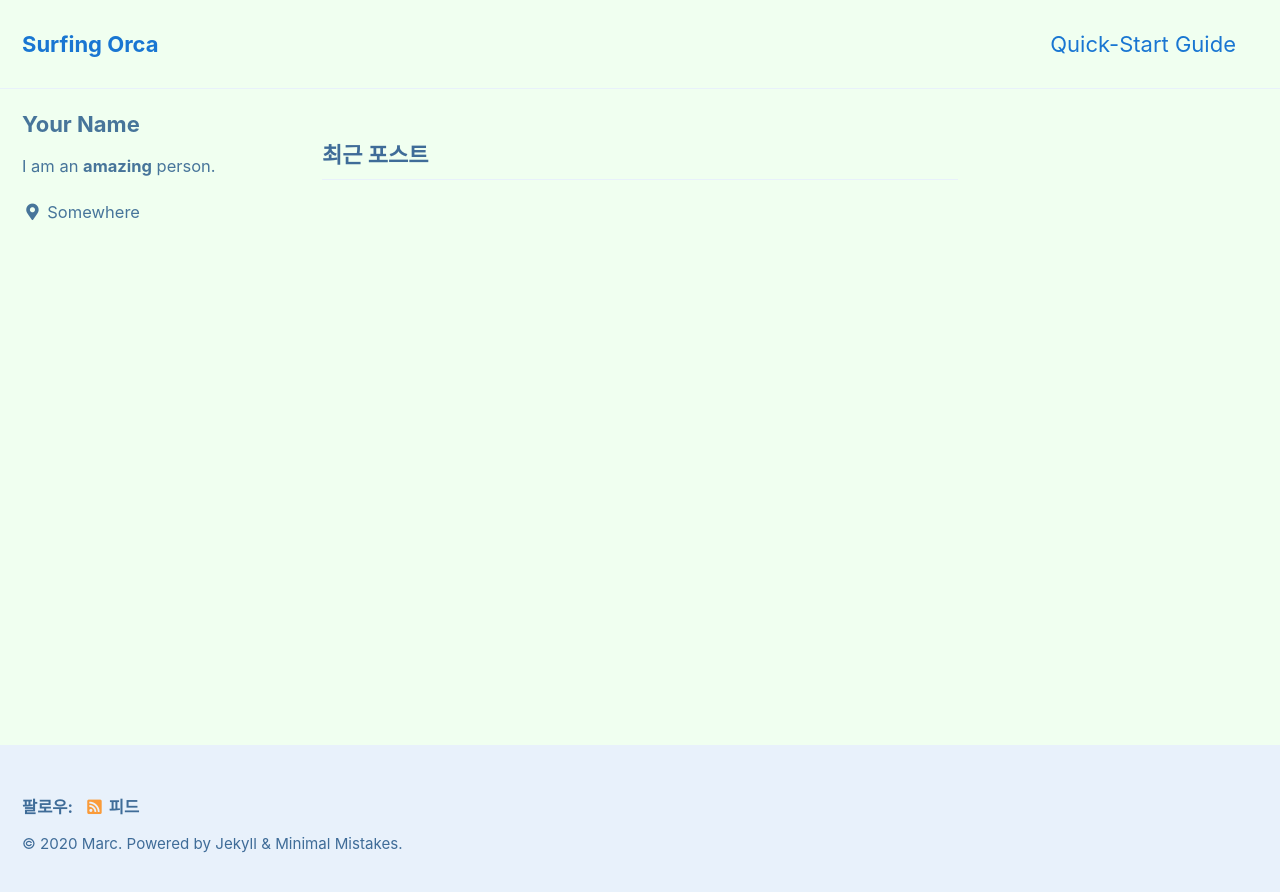
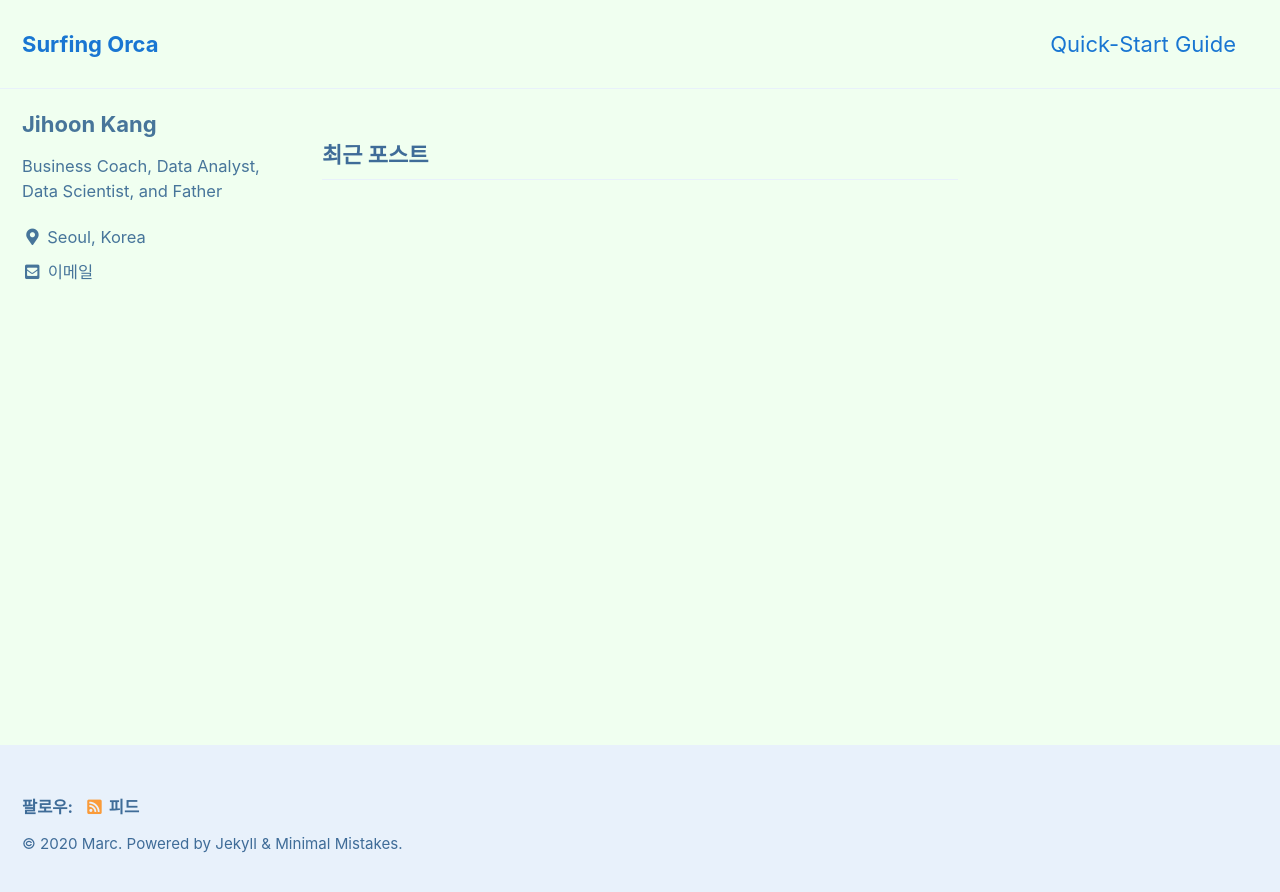
Before and after one commit to SurfingOrca/SurfingOrca.github.io, a Jekyll site: the page built from index.html, in a window 1280 px wide. Shown: the top 892 px of the page. Built offline with Jekyll 4.4.1, drawn with Linux system fonts in a browser that asks for light colours; cached includes are drawn as plain includes; the list of posts is cut into pages by our own code.

Commit message:
"Few Other Changes"

```diff
--- a/_config.yml
+++ b/_config.yml
@@ -93,11 +93,11 @@ analytics:
 
 # Site Author
 author:
-  name             : "Your Name"
+  name             : "Jihoon Kang"
   avatar           : # path of avatar image, e.g. "/assets/images/bio-photo.jpg"
-  bio              : "I am an **amazing** person."
-  location         : "Somewhere"
-  email            :
+  bio              : "Business Coach, Data Analyst, Data Scientist, and Father"
+  location         : "Seoul, Korea"
+  email            : "surfingorca@kakao.com"
   links:
     - label: "Email"
       icon: "fas fa-fw fa-envelope-square"
```
